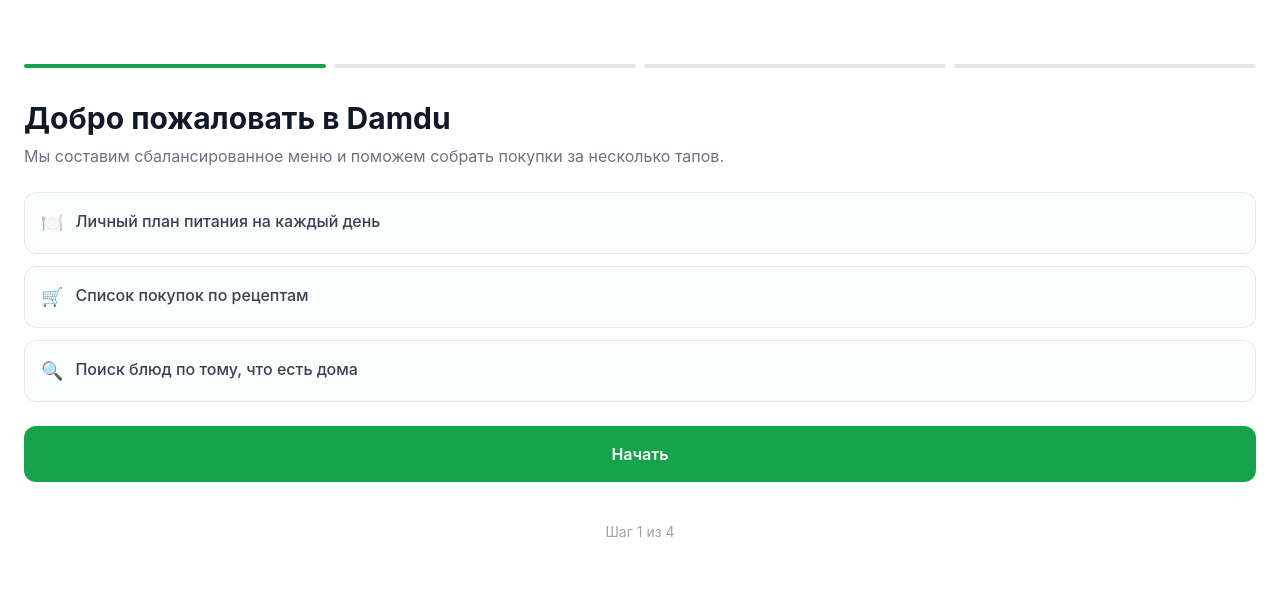
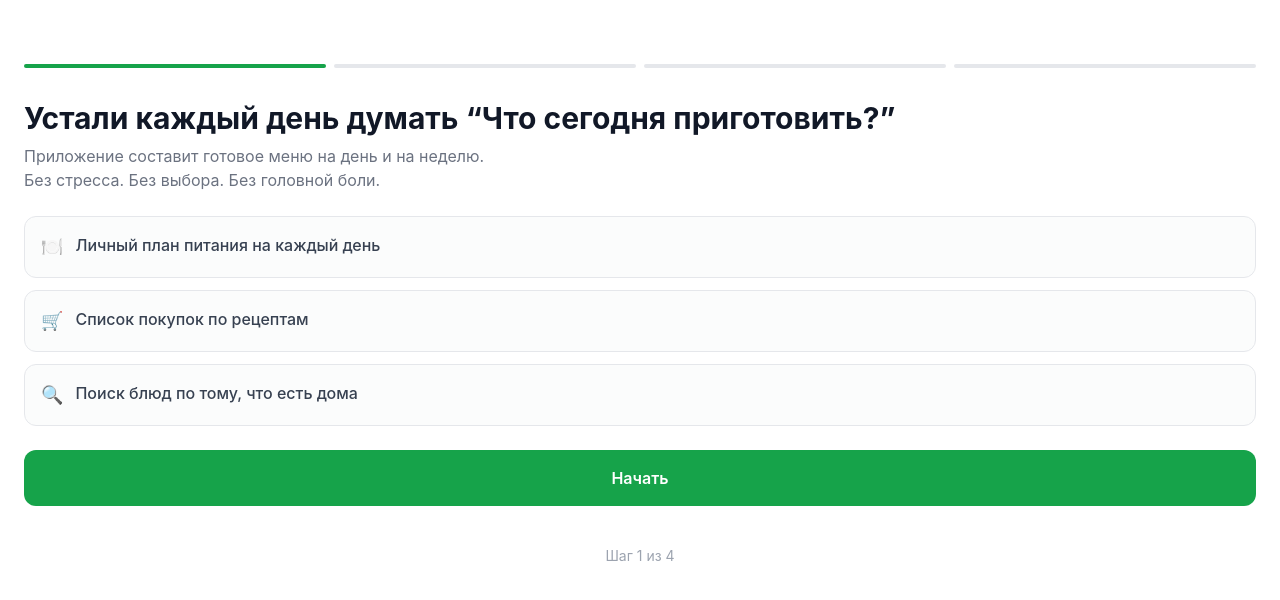
Before and after one commit to denisoed/damdu, a React (Vite) app: page / in a window 1280 px wide. Shown: the top 600 px of the page. Built offline with nearby package versions, Linux system fonts and the light colour scheme.

Commit message:
Update onboarding intro copy

```diff
--- a/src/components/Onboarding.tsx
+++ b/src/components/Onboarding.tsx
@@ -45,8 +45,12 @@
         {step === 0 ? (
           <div className="animate-slide-up space-y-6">
             <div>
-              <h1 className="text-3xl font-bold text-gray-900 mb-2">Добро пожаловать в Damdu</h1>
-              <p className="text-gray-500">Мы составим сбалансированное меню и поможем собрать покупки за несколько тапов.</p>
+              <h1 className="text-3xl font-bold text-gray-900 mb-2">Устали каждый день думать “Что сегодня приготовить?”</h1>
+              <p className="text-gray-500">
+                Приложение составит готовое меню на день и на неделю.
+                <br />
+                Без стресса. Без выбора. Без головной боли.
+              </p>
             </div>
 
             <div className="space-y-3">
```
